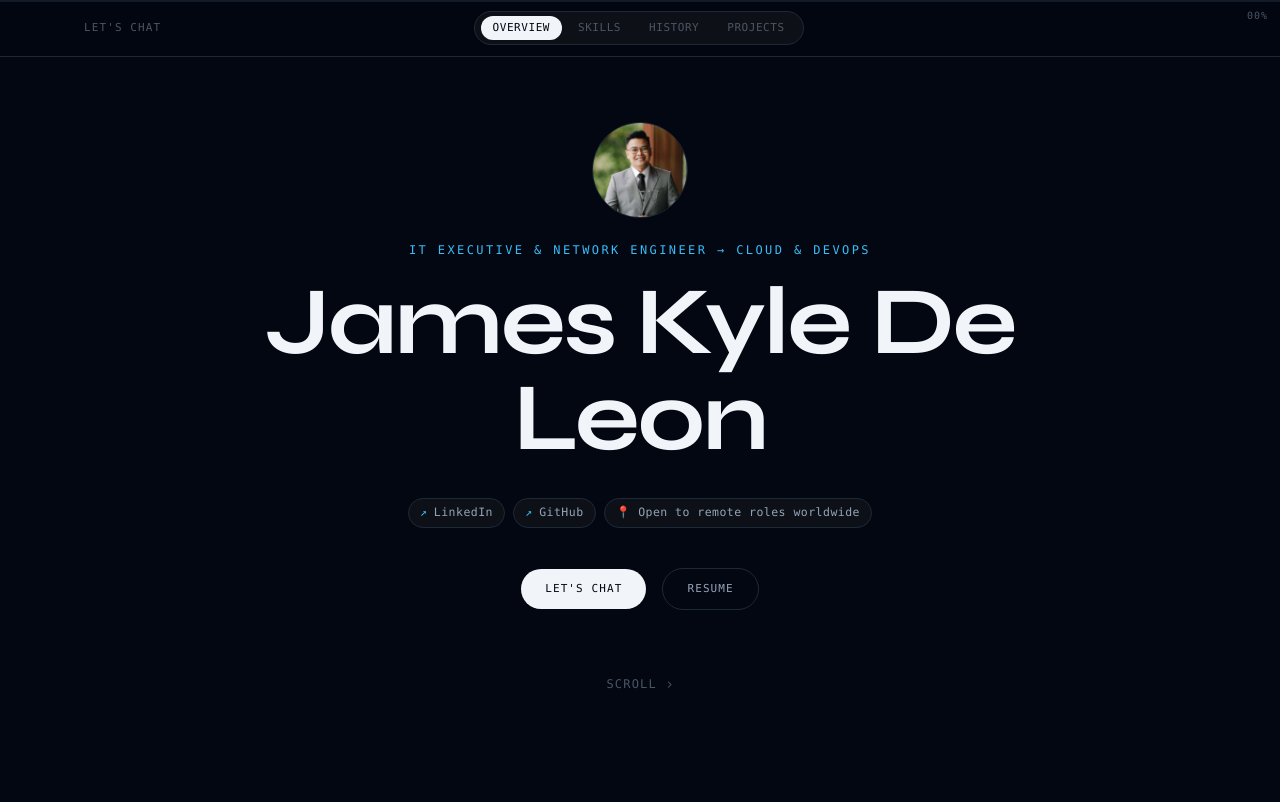
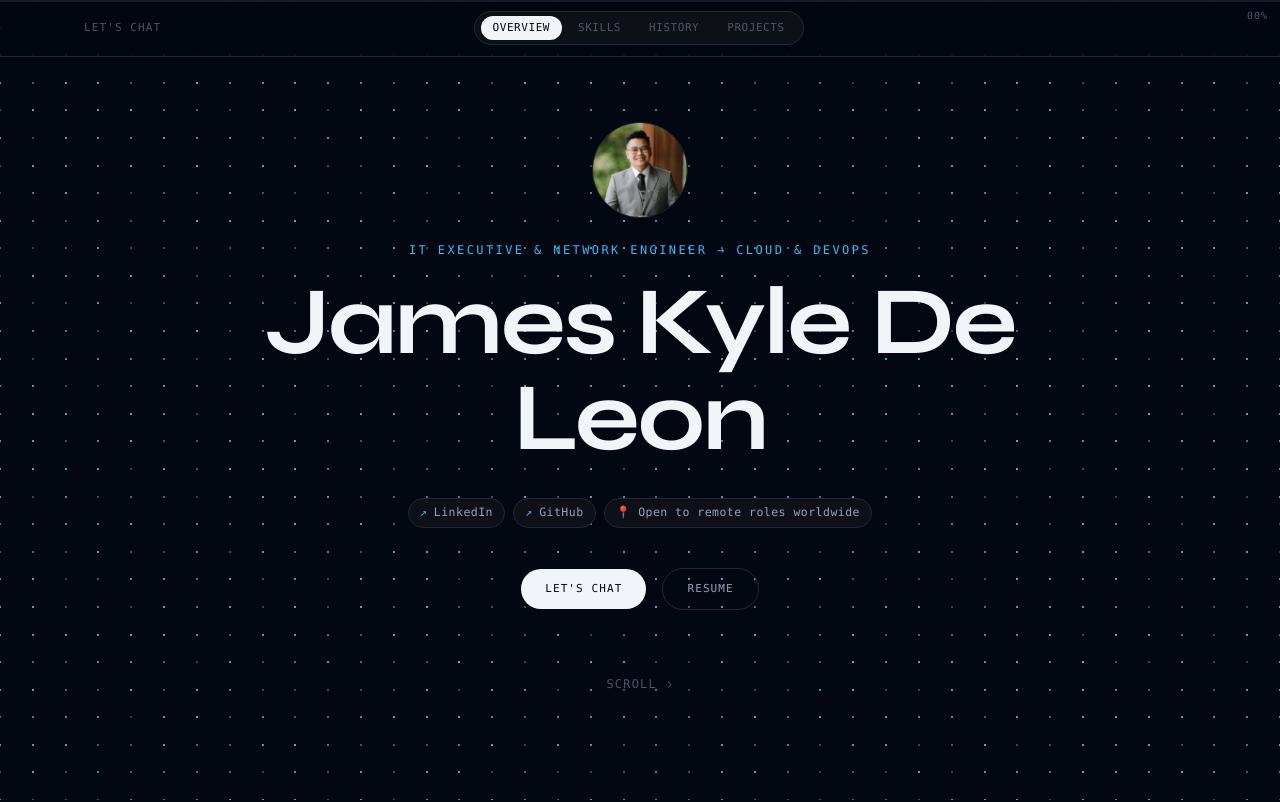
Before and after one commit to jkdleon/website-portfolio, a Next.js app: page / in a window 1280 px wide. Shown: the top 802 px of the page. Built offline with nearby package versions, Linux system fonts and the light colour scheme.

Commit message:
feat: mount ThreeBackground in root layout

```diff
--- a/src/app/layout.tsx
+++ b/src/app/layout.tsx
@@ -1,6 +1,7 @@
 import type { Metadata } from "next";
 import { Syne, Manrope } from "next/font/google";
 import "./globals.css";
+import { ThreeBackground } from "@/components/ui/ThreeBackground";
 
 const syne = Syne({
   variable: "--font-syne",
@@ -37,7 +38,10 @@ export default function RootLayout({
       <body
         className={`${syne.variable} ${manrope.variable} antialiased bg-background text-foreground`}
       >
-        {children}
+        <ThreeBackground />
+        <div className="relative z-10">
+          {children}
+        </div>
       </body>
     </html>
   );
```
